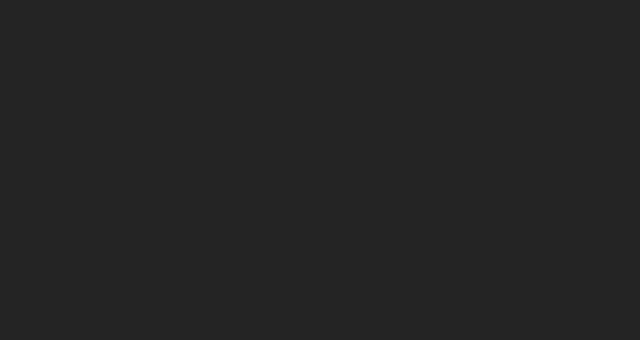
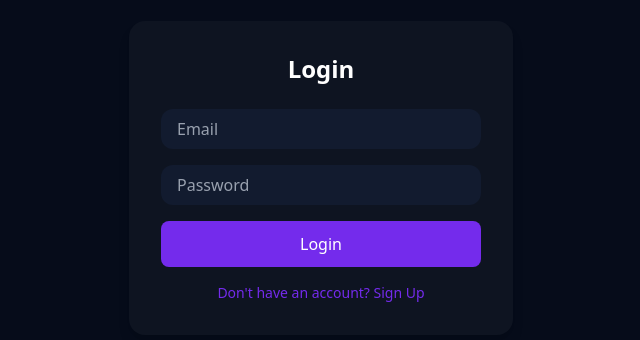
Before and after one commit to ChelseaChanu/smart-irrigation-dashboard, a React (Vite) app: page / in a window 1280 px wide. Shown: the part 222-562 px from the top of the page, without its empty margins (319-959 px from the left). Built offline with nearby package versions, Linux system fonts and the light colour scheme.

Commit message:
Hash router added

```diff
--- a/src/App.jsx
+++ b/src/App.jsx
@@ -1,22 +1,22 @@
-import { BrowserRouter as Router, Routes, Route, Navigate } from "react-router-dom";
-import Layout from "./components/Layout";
-import Dashboard from "./components/Dashboard";
-import SoilRecommendation from "./components/SoilRecommendation";
+import { HashRouter as Router, Routes, Route } from "react-router-dom";
+import AuthPage from "./components/AuthPage.jsx";
+import Layout from "./components/Layout.jsx";
+import Dashboard from "./components/Dashboard.jsx";
+import SoilRecommendation from "./components/SoilRecommendation.jsx";
 
 function App() {
   return (
-    <Router basename="/smart-irrigation-dashboard">
-      <div className="w-screen min-h-screen">
+    <div className="w-screen min-h-screen">
+      <Router>
         <Routes>
+          <Route path="/" element={<AuthPage />} />
           <Route element={<Layout />}>
-            <Route index element={<Navigate to="dashboard" replace />} />
-            <Route path="dashboard" element={<Dashboard />} />
-            <Route path="soil" element={<SoilRecommendation />} />
-            <Route path="*" element={<Navigate to="dashboard" replace />} />
+            <Route path="/dashboard" element={<Dashboard />} />
+            <Route path="/soil" element={<SoilRecommendation />} />
           </Route>
         </Routes>
-      </div>
-    </Router>
+      </Router>
+    </div>
   );
 }
 
--- /dev/null
+++ b/src/components/AuthPage.jsx
@@ -0,0 +1,73 @@
+import { useState, useEffect } from "react";
+import { useNavigate } from "react-router-dom";
+
+export default function AuthPage() {
+  const [isLogin, setIsLogin] = useState(true);
+  const [email, setEmail] = useState("");
+  const [password, setPassword] = useState("");
+  const navigate = useNavigate();
+
+  // Redirect if already logged in
+  useEffect(() => {
+    if (localStorage.getItem("authToken")) {
+      navigate("/dashboard");
+    }
+  }, [navigate]);
+
+  const handleSubmit = (e) => {
+    e.preventDefault();
+
+    if (!email || !password) {
+      alert("Please enter both email and password");
+      return;
+    }
+
+    // Fake authentication using localStorage
+    localStorage.setItem("authToken", "user_logged_in");
+    localStorage.setItem("userEmail", email);
+
+    navigate("/dashboard");
+  };
+
+  return (
+    <div className="min-h-screen flex items-center justify-center bg-[#060C1A] p-4">
+      <div className="bg-[#0E1421] p-8 rounded-2xl shadow-lg w-full max-w-sm">
+        <h2 className="text-2xl font-bold mb-6 text-white text-center">
+          {isLogin ? "Login" : "Sign Up"}
+        </h2>
+
+        <form onSubmit={handleSubmit} className="flex flex-col gap-4">
+          <input
+            type="email"
+            placeholder="Email"
+            value={email}
+            onChange={(e) => setEmail(e.target.value)}
+            className="w-full px-4 py-2 rounded-xl bg-[#121B2F] text-white placeholder:text-gray-400 focus:outline-none focus:ring-2 focus:ring-[#742BEC]"
+          />
+          <input
+            type="password"
+            placeholder="Password"
+            value={password}
+            onChange={(e) => setPassword(e.target.value)}
+            className="w-full px-4 py-2 rounded-xl bg-[#121B2F] text-white placeholder:text-gray-400 focus:outline-none focus:ring-2 focus:ring-[#742BEC]"
+          />
+          <button
+            type="submit"
+            className="bg-[#742BEC] text-white py-2 rounded-xl hover:bg-[#5a22b5] transition-colors"
+          >
+            {isLogin ? "Login" : "Sign Up"}
+          </button>
+        </form>
+
+        <p
+          className="mt-4 text-center text-sm text-[#742BEC] cursor-pointer hover:underline"
+          onClick={() => setIsLogin(!isLogin)}
+        >
+          {isLogin
+            ? "Don't have an account? Sign Up"
+            : "Already have an account? Login"}
+        </p>
+      </div>
+    </div>
+  );
+}
--- /dev/null
+++ b/src/components/ProtectedRoute.jsx
@@ -0,0 +1,7 @@
+import { Navigate } from "react-router-dom";
+
+export default function ProtectedRoute({ children }) {
+  const isAuthenticated = localStorage.getItem("authToken");
+
+  return isAuthenticated ? children : <Navigate to="/" replace />;
+}
--- a/vite.config.js
+++ b/vite.config.js
@@ -8,5 +8,4 @@ export default defineConfig({
     react(),
     tailwindcss(),
   ],
-  base: "/smart-irrigation-dashboard/",
 })
```
